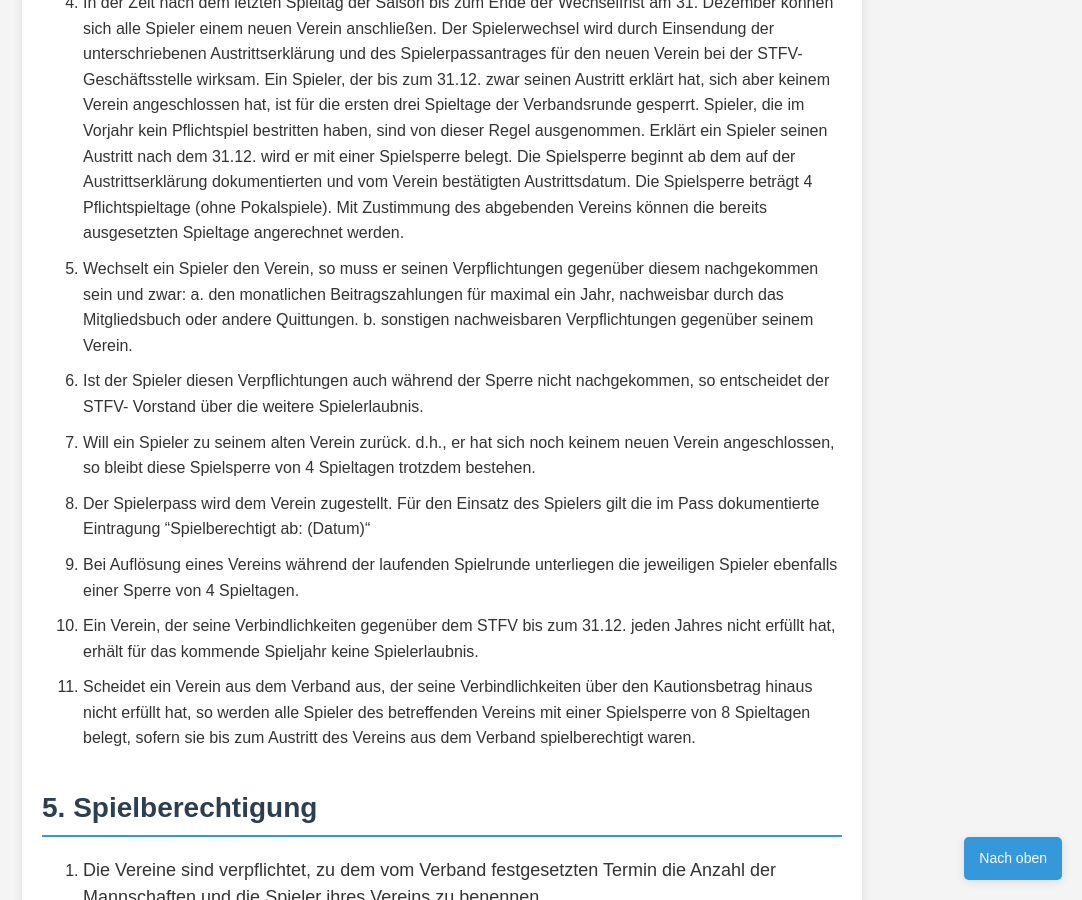
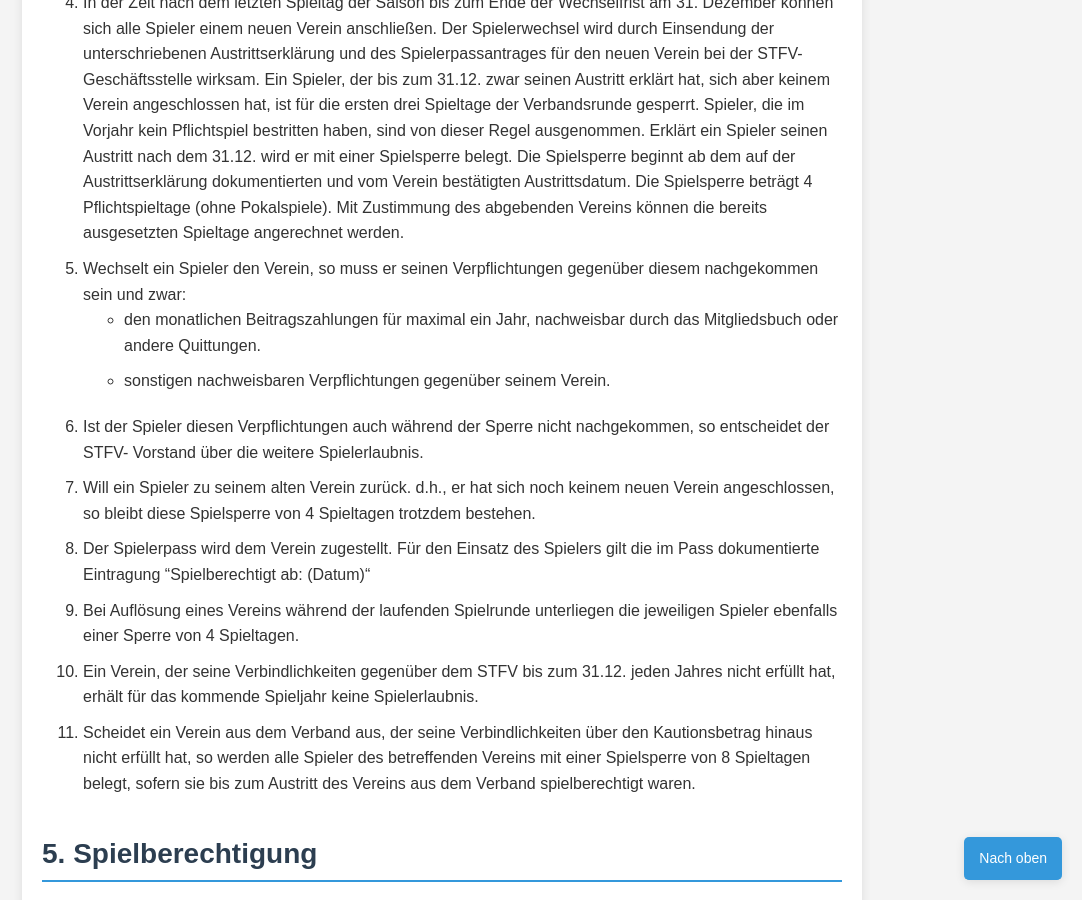
Before and after one commit to Deutscher-Tischfussballbund/stfv-docs, a Jekyll site: the page built from docs/Spielordnung_Classic.md, in a window 1280 px wide and 900 px high, scrolled down 3433 px. Shown: the whole window, without its empty margins (198-1280 px from the left). Built offline with Jekyll 4.4.1, drawn with Linux system fonts in a browser that asks for light colours; our own code applies the rules of GitHub Pages for plain Markdown files; part of the change alters nothing that is shown; some of the changed text lies outside the part shown.

```diff
--- a/docs/Spielordnung_Classic.md
+++ b/docs/Spielordnung_Classic.md
@@ -14,8 +14,8 @@ date: {{ site.time | date: "%d-%m-%Y" }}
     </p>
     <p>
         <a href="./../assets/pdf/Spielordnung_Classic.pdf" target="_blank">Download als PDF</a><br/>
-        <a href="https://deutscher-tischfussballbund.github.io/stfv-docs/" target="_blank">Back</a><br/>
-        <a href="https://github.com/Deutscher-Tischfussballbund/stfv-docs/blob/main/docs/Spielordnung_Classic.md" target="_blank">GitHub Repository</a>
+        <a href="https://github.com/Deutscher-Tischfussballbund/stfv-docs/blob/main/docs/Spielordnung_Classic.md" target="_blank">GitHub Repository</a><br/>
+        <a href="https://deutscher-tischfussballbund.github.io/stfv-docs/" target="_blank">Back</a>
     </p>
 </div>
 
@@ -59,14 +59,14 @@ Kommen Pflichtspiele durch tragische Ereignisse nicht zur Austragung, so ist der
 3.	Der Verein ist verpflichtet, das Wechseln der Spieler schriftlich binnen 8 Tagen der Geschäftsstelle unter Einsendung des Spielerpasses zu melden.
 4.	In der Zeit nach dem letzten Spieltag der Saison bis zum Ende der Wechselfrist am 31. Dezember können sich alle Spieler einem neuen Verein anschließen. Der Spielerwechsel wird durch Einsendung der unterschriebenen Austrittserklärung und des Spielerpassantrages für den neuen Verein bei der STFV- Geschäftsstelle wirksam. Ein Spieler, der bis zum 31.12. zwar seinen Austritt erklärt hat, sich aber keinem Verein angeschlossen hat, ist für die ersten drei Spieltage der Verbandsrunde gesperrt. Spieler, die im Vorjahr kein Pflichtspiel bestritten haben, sind von dieser Regel ausgenommen. Erklärt ein Spieler seinen Austritt nach dem 31.12. wird er mit einer Spielsperre belegt. Die Spielsperre beginnt ab dem auf der Austrittserklärung dokumentierten und vom Verein bestätigten Austrittsdatum. Die Spielsperre beträgt 4 Pflichtspieltage (ohne Pokalspiele). Mit Zustimmung des abgebenden Vereins können die bereits ausgesetzten Spieltage angerechnet werden.
 5.	Wechselt ein Spieler den Verein, so muss er seinen Verpflichtungen gegenüber diesem nachgekommen sein und zwar:
-a. den monatlichen Beitragszahlungen für maximal ein Jahr, nachweisbar durch das Mitgliedsbuch oder andere Quittungen.
-b. sonstigen nachweisbaren Verpflichtungen gegenüber seinem Verein.
-6.	Ist der Spieler diesen Verpflichtungen auch während der Sperre nicht nachgekommen, so entscheidet der STFV- Vorstand über die weitere Spielerlaubnis.
-7.	Will ein Spieler zu seinem alten Verein zurück. d.h., er hat sich noch keinem neuen Verein angeschlossen, so bleibt diese Spielsperre von 4 Spieltagen trotzdem bestehen.
-8.	Der Spielerpass wird dem Verein zugestellt. Für den Einsatz des Spielers gilt die im Pass dokumentierte Eintragung “Spielberechtigt ab: (Datum)“
-9.	Bei Auflösung eines Vereins während der laufenden Spielrunde unterliegen die jeweiligen Spieler ebenfalls einer Sperre von 4 Spieltagen.
-10.	Ein Verein, der seine Verbindlichkeiten gegenüber dem STFV bis zum 31.12. jeden Jahres nicht erfüllt hat, erhält für das kommende Spieljahr keine Spielerlaubnis.
-11.	Scheidet ein Verein aus dem Verband aus, der seine Verbindlichkeiten über den Kautionsbetrag hinaus nicht erfüllt hat, so werden alle Spieler des betreffenden Vereins mit einer Spielsperre von 8 Spieltagen belegt, sofern sie bis zum Austritt des Vereins aus dem Verband spielberechtigt waren.
+* den monatlichen Beitragszahlungen für maximal ein Jahr, nachweisbar durch das Mitgliedsbuch oder andere Quittungen.
+* sonstigen nachweisbaren Verpflichtungen gegenüber seinem Verein.
+7.	Ist der Spieler diesen Verpflichtungen auch während der Sperre nicht nachgekommen, so entscheidet der STFV- Vorstand über die weitere Spielerlaubnis.
+8.	Will ein Spieler zu seinem alten Verein zurück. d.h., er hat sich noch keinem neuen Verein angeschlossen, so bleibt diese Spielsperre von 4 Spieltagen trotzdem bestehen.
+9.	Der Spielerpass wird dem Verein zugestellt. Für den Einsatz des Spielers gilt die im Pass dokumentierte Eintragung “Spielberechtigt ab: (Datum)“
+10.	Bei Auflösung eines Vereins während der laufenden Spielrunde unterliegen die jeweiligen Spieler ebenfalls einer Sperre von 4 Spieltagen.
+11.	Ein Verein, der seine Verbindlichkeiten gegenüber dem STFV bis zum 31.12. jeden Jahres nicht erfüllt hat, erhält für das kommende Spieljahr keine Spielerlaubnis.
+12.	Scheidet ein Verein aus dem Verband aus, der seine Verbindlichkeiten über den Kautionsbetrag hinaus nicht erfüllt hat, so werden alle Spieler des betreffenden Vereins mit einer Spielsperre von 8 Spieltagen belegt, sofern sie bis zum Austritt des Vereins aus dem Verband spielberechtigt waren.
 
 
 # Spielberechtigung
@@ -322,13 +322,13 @@ Desgleichen gilt auch bei Ausschluss eines Vereins aus dem STFV.
 # Turniere
 Vereine, die dem Verband angehören und während des Spieljahres Turniere veranstalten, müssen diese bei der Turnierleitungskommission anmelden.
 
-## Spielaufnahme
+### Spielaufnahme
 Nach Aufruf der Begegnung ist der Spielbetrieb unverzüglich aufzunehmen. Ein ausnahmsweise für kurze Zeit verhinderter Spieler hat dies der Turnierleitung mitzuteilen. Er hat sich wieder anzumelden, wenn er wieder zur Verfügung steht. Nimmt ein Spieler nach dem zweiten Aufruf den Spielbetrieb nicht unverzüglich auf, wird die Begegnung nach Ermessen der Turnierleitung zu Gunsten des Gegners gewertet.
 
-## Time Out Regelung
+### Time Out Regelung
 Wird ein Spiel im "Best of" Modus gespielt hat jedes Team pro Satz 2 Time Out. Bei einem Satz bis 11 hat jedes Team 1 Time Out pro Seite. In der Vorrunde hat jedes Team 1 Time Out pro Spiel.
 
-## Ergebnismitteilung
+### Ergebnismitteilung
 Der Sieger hat das Spielergebnis der Turnierleitung unverzüglich nach Beendigung des Spiels mitzuteilen. Fehler bei der Ergebnismitteilung gehen zu Lasten des Spieles, der für die Eintragung verantwortlich war.
 
 
```
